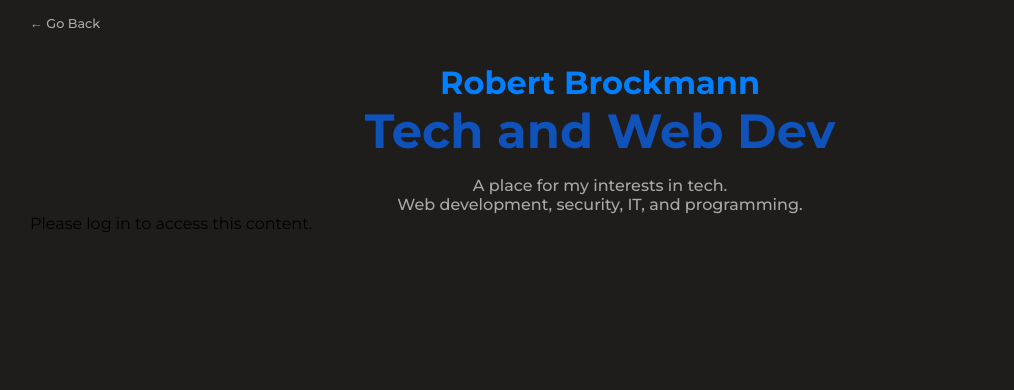
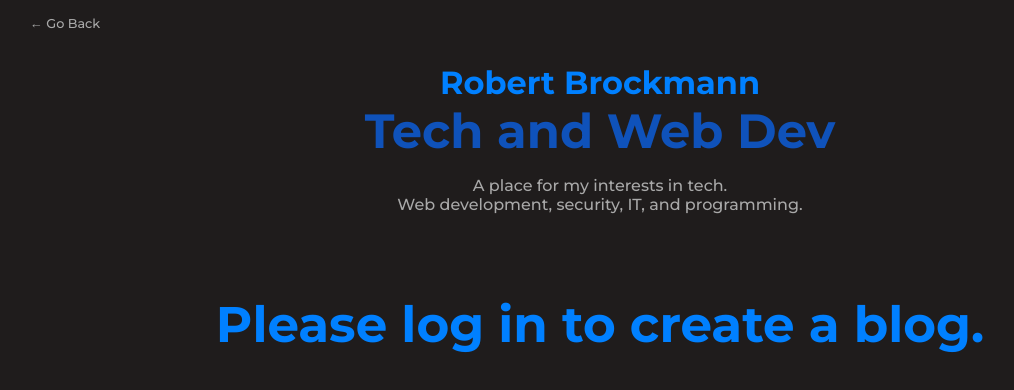
Before and after one commit to bbrockmann1/Perosnal_blog, a React (Create React App) app: page /create in a window 1280 px wide. Shown: the top 390 px of the page, without its empty margins (40-1054 px from the left). Built offline with nearby package versions, Linux system fonts and the light colour scheme.

Commit message:
basic auth functionality

```diff
--- a/src/App.js
+++ b/src/App.js
@@ -6,7 +6,7 @@ import Home from './pages/Home/Home';
 import About from './pages/About/About';
 import Projects from './pages/Projects/Projects';
 import SignIn from './pages/SignIn/SignIn';
-import Create from './pages/Create/Create';
+import Auth from './pages/Auth/Auth';
 
 function App() {
   return (
@@ -18,7 +18,7 @@ function App() {
           <Route path='/about' element={ <About /> }/>
           <Route path='/projects' element={ <Projects /> }/>
           <Route path='/sign-in' element={ < SignIn/> } />
-          <Route path='/create' element={ <Create /> } />
+          <Route path='/create' element={ <Auth /> } />
         </Routes>
       </RecoilRoot>
     </div>
--- /dev/null
+++ b/src/components/Home/Create/Create.js
@@ -0,0 +1,12 @@
+import './create.css';
+
+function Create() {
+
+    return(
+        <div className='logged-in-container'>
+            <p className='logged-in'>Welcome! You are logged in.</p>
+        </div>
+    );
+};
+
+export default Create;
--- /dev/null
+++ b/src/components/Home/Create/create.css
@@ -0,0 +1,12 @@
+.logged-in-container{
+    display: flex;
+    justify-content: center;
+    width: 100%;
+    margin-top: 5rem;
+}
+
+.logged-in{
+    font-weight: 700;
+    font-size: 50px;
+    color: #0080ff;
+}
--- a/src/pages/Create/Create.js
+++ b/src/pages/Auth/Auth.js
@@ -1,9 +1,10 @@
-import './create.css'
+import './auth.css'
 import { Link } from 'react-router-dom';
 import { useRecoilValue } from 'recoil';
 import { loggedInState } from '../../atoms';
+import Create from '../../components/Home/Create/Create';
 
-function Create() {
+function Auth() {
     const isLoggedIn = useRecoilValue(loggedInState);
 
     return(
@@ -20,15 +21,17 @@ function Create() {
             A place for my interests in tech. <br /> Web development, security, IT, and programming.
           </p>
         </header>
-        <div>
+
         {isLoggedIn ? (
-        <p>Welcome! You are logged in.</p>
+              <Create />
             ) : (
-                <p>Please log in to access this content.</p>
+              <div className='auth-container'>
+                <p className='logged-out'>Please log in to create a blog.</p>
+              </div>
             )}
-        </div>
+
         </>
     );
 };
 
-export default Create;
+export default Auth;
--- /dev/null
+++ b/src/pages/Auth/auth.css
@@ -0,0 +1,12 @@
+.auth-container{
+    display: flex;
+    justify-content: center;
+    width: 100%;
+    margin-top: 5rem;
+}
+
+.logged-out{
+    font-weight: 700;
+    font-size: 50px;
+    color: #0080ff;
+}
--- a/src/pages/SignIn/SignIn.js
+++ b/src/pages/SignIn/SignIn.js
@@ -1,10 +1,14 @@
 import './signIn.css';
-import { Link } from 'react-router-dom';
+import { Link, useNavigate  } from 'react-router-dom';
 import { useState } from 'react';
+import { useSetRecoilState  } from 'recoil';
+import { loggedInState } from '../../atoms';
 
 function SignIn() {
     const [username, setUsername] = useState('');
     const [password, setPassword] = useState('');
+    const setLoggedIn = useSetRecoilState(loggedInState);
+    const navigate = useNavigate();
 
     const handleUsernameChange = (e) => {
         setUsername(e.target.value);
@@ -15,10 +19,14 @@ function SignIn() {
     };
 
     const handleSubmit = (e) => {
-        e.preventDefault();
+      e.preventDefault();
 
-        setUsername('');
-        setPassword('');
+      setLoggedIn(true);
+
+      setUsername('');
+      setPassword('');
+
+      navigate('/create');
     }
 
 
```
Also changed, not shown: src/pages/Create/create.css (deleted).
